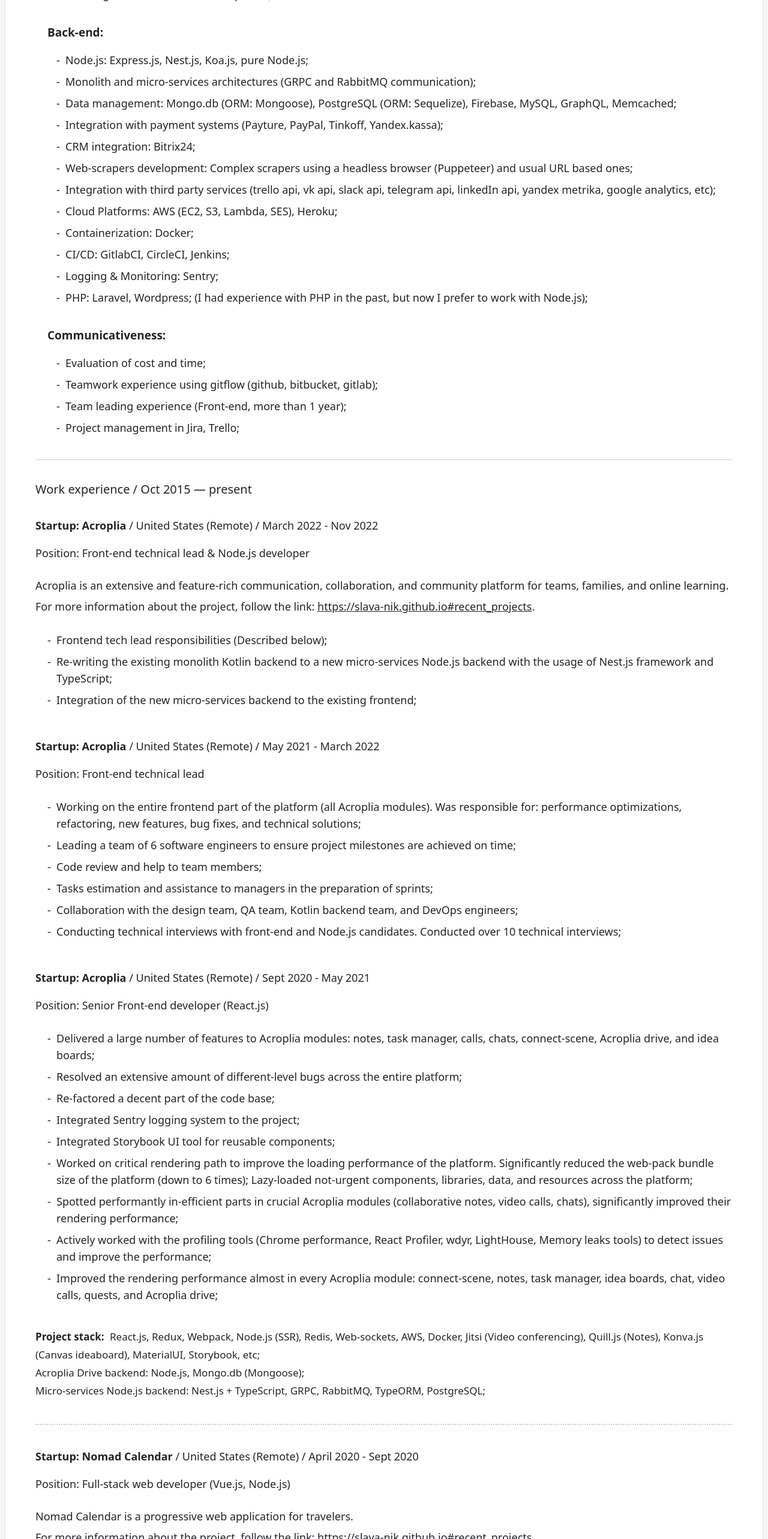
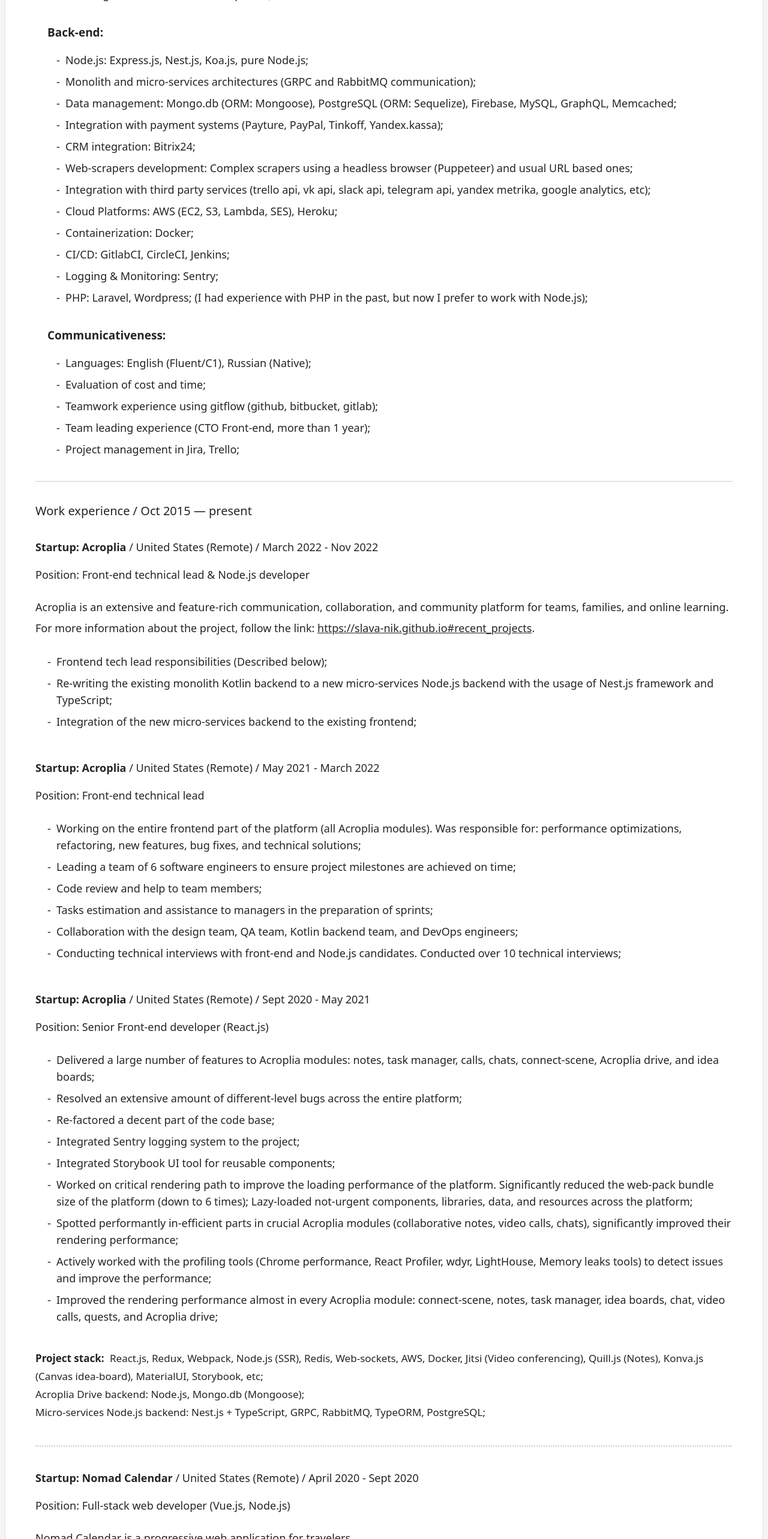
Before and after one commit to Slava-Nik/resume, a Next.js app: page / in a window 1280 px wide. Shown: the part 1097-3663 px from the top of the page at 60% size. Built offline with nearby package versions, Linux system fonts and the light colour scheme.

Commit message:
added languages

```diff
--- a/components/Resume/Skills/index.tsx
+++ b/components/Resume/Skills/index.tsx
@@ -44,7 +44,7 @@
                     <li>Integration with payment systems (Payture, PayPal, Tinkoff, Yandex.kassa);</li>
                     <li>CRM integration: Bitrix24;</li>
                     <li>Web-scrapers development: Complex scrapers using a headless browser (Puppeteer) and usual URL based ones;</li>
-                    <li>Integration with third party services (trello api, vk api, slack api, telegram api, linkedIn api, yandex metrika, google analytics, etc);</li>
+                    <li>Integration with third party services (trello api, vk api, slack api, telegram api, yandex metrika, google analytics, etc);</li>
                     <li>Cloud Platforms: AWS (EC2, S3, Lambda, SES), Heroku;</li>
                     <li>Containerization: Docker;</li>
                     <li>CI/CD: GitlabCI, CircleCI, Jenkins;</li>
@@ -56,9 +56,10 @@
             <div className={styles['skills-module']}>
                 <h4 className={styles['skills-module__title']}>Communicativeness:</h4>
                 <List>
+                    <li>Languages: English (Fluent/C1), Russian (Native);</li>
                     <li>Evaluation of cost and time;</li>
                     <li>Teamwork experience using gitflow (github, bitbucket, gitlab);</li>
-                    <li>Team leading experience (Front-end, more than 1 year);</li>
+                    <li>Team leading experience (CTO Front-end, more than 1 year);</li>
                     <li>Project management in Jira, Trello;</li>
                 </List>
             </div>
--- a/components/Resume/WorkExperience/index.tsx
+++ b/components/Resume/WorkExperience/index.tsx
@@ -62,7 +62,7 @@
                     </List>
                     <p className={styles['job__stack']}>
                         <b className={styles['job__stack-heading']}>Project stack: </b>
-                        <span className={styles['job__stack-description']}>React.js, Redux, Webpack, Node.js (SSR), Redis, Web-sockets, AWS, Docker, Jitsi (Video conferencing), Quill.js (Notes), Konva.js (Canvas ideaboard), MaterialUI, Storybook, etc; <br/> Acroplia Drive backend: Node.js, Mongo.db (Mongoose); <br/> Micro-services Node.js backend: Nest.js + TypeScript, GRPC, RabbitMQ, TypeORM, PostgreSQL;</span>
+                        <span className={styles['job__stack-description']}>React.js, Redux, Webpack, Node.js (SSR), Redis, Web-sockets, AWS, Docker, Jitsi (Video conferencing), Quill.js (Notes), Konva.js (Canvas idea-board), MaterialUI, Storybook, etc; <br/> Acroplia Drive backend: Node.js, Mongo.db (Mongoose); <br/> Micro-services Node.js backend: Nest.js + TypeScript, GRPC, RabbitMQ, TypeORM, PostgreSQL;</span>
                     </p>
                 </div>
 
```
